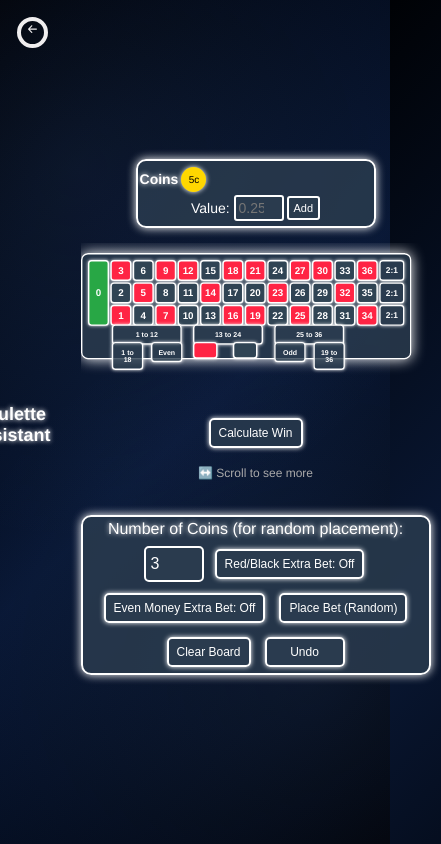
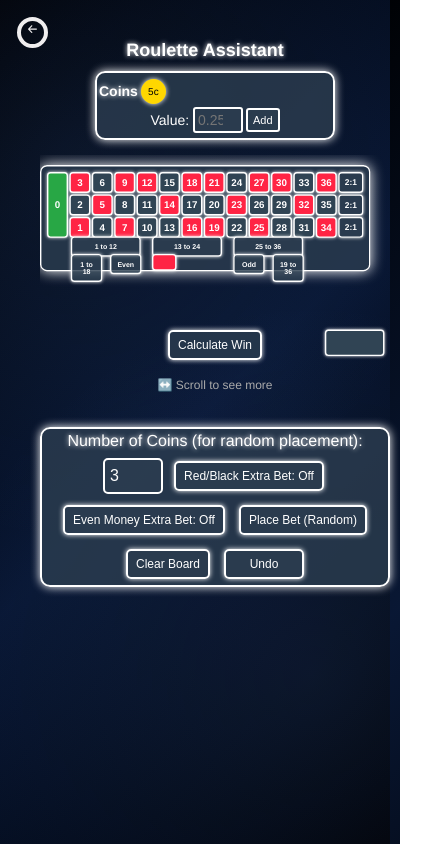
Before and after one commit to Davzzz2/gembleremake, a plain HTML site: page roulette.html in a window 390 px wide. Shown: the whole page, 441 px wide, since content can reach past the window. Drawn offline with Linux system fonts and the light colour scheme; a script that the page names is missing.

Commit message:
Update roulette.html

```diff
--- a/roulette.html
+++ b/roulette.html
@@ -31,7 +31,7 @@
       opacity: 0;
       animation: pageTransitionIn 0.5s ease-out forwards;
       display: flex;
-      justify-content: center;
+      flex-direction: column;
       align-items: center;
     }
 
@@ -135,11 +135,14 @@
     }
 
     h1 {
-      margin: 20px 0;
+      margin: 20px auto;
+      padding-top: 10px;
       font-size: 36px;
       position: relative;
       z-index: 2;
       text-shadow: 0 0 5px white;
+      width: 100%;
+      text-align: center;
     }
 
     .game-container {
@@ -497,7 +500,8 @@
 
       h1 {
         font-size: 24px;
-        margin: 40px 0 15px;
+        margin: 20px auto 15px;
+        padding-top: 5px;
       }
 
       #backButton {
@@ -1054,8 +1058,8 @@
         <div class="moveable-button" style="top: 190px; left: 519px; width: 193px;" data-multiplier="12">25 to 36</div>
         <div class="moveable-button" style="top: 233px; left: 77px; width: 82px;" data-multiplier="2">1 to 18</div>
         <div class="moveable-button" style="top: 233px; left: 187px; width: 82px;" data-multiplier="2">Even</div>
-        <div class="moveable-button red" style="top: 233px; left: 300px; width: 65px; padding: 17px;" data-multiplier="2"></div>
-        <div class="moveable-button black" style="top: 233px; left: 410px; width: 65px; padding: 17px;" data-multiplier="2"></div>
+        <div class="moveable-button red" style="top: 233px; left: 300px; width: 85px; padding: 17px;" data-multiplier="2"></div>
+        <div class="moveable-button black" style="top: 233px; left: 405px; width: 85px; padding: 17px;" data-multiplier="2"></div>
         <div class="moveable-button" style="top: 233px; left: 520px; width: 80px;" data-multiplier="2">Odd</div>
         <div class="moveable-button" style="top: 233px; left: 632px; width: 80px;" data-multiplier="2">19 to 36</div>
       </div>
```
